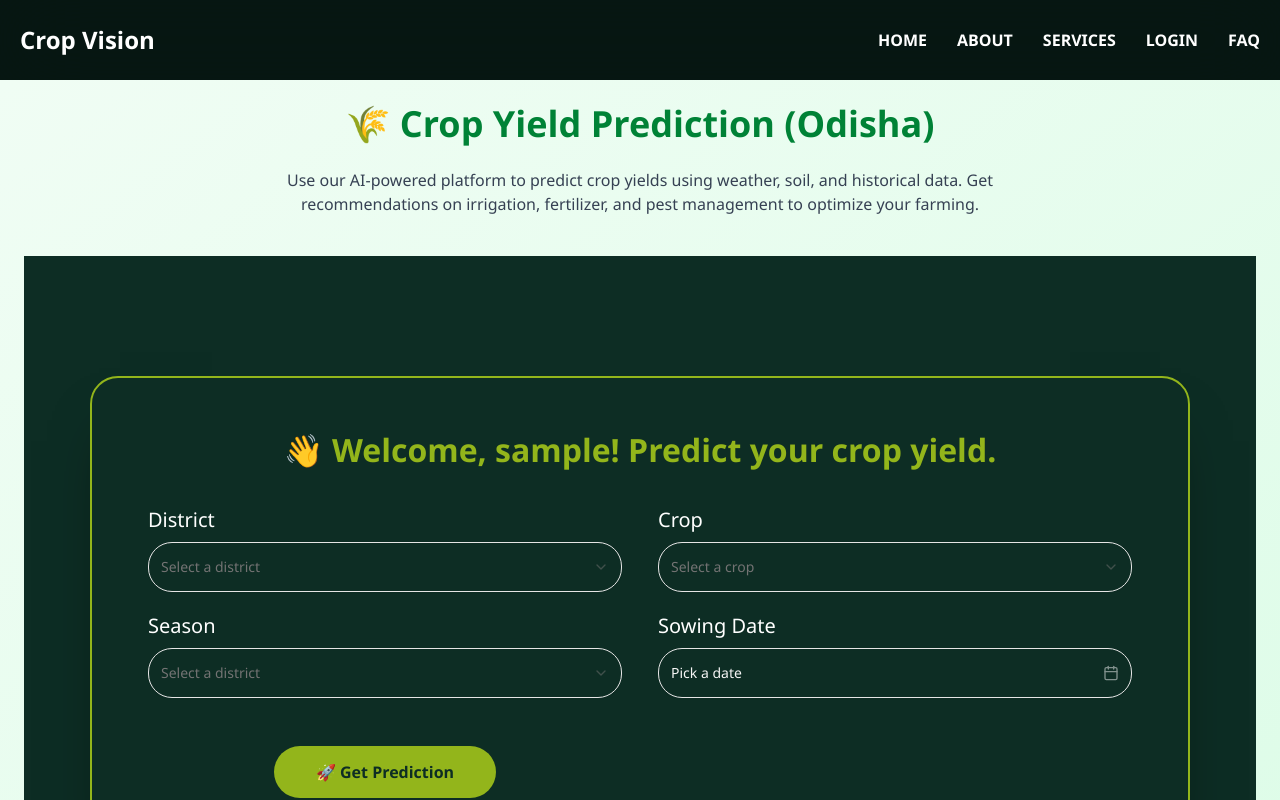
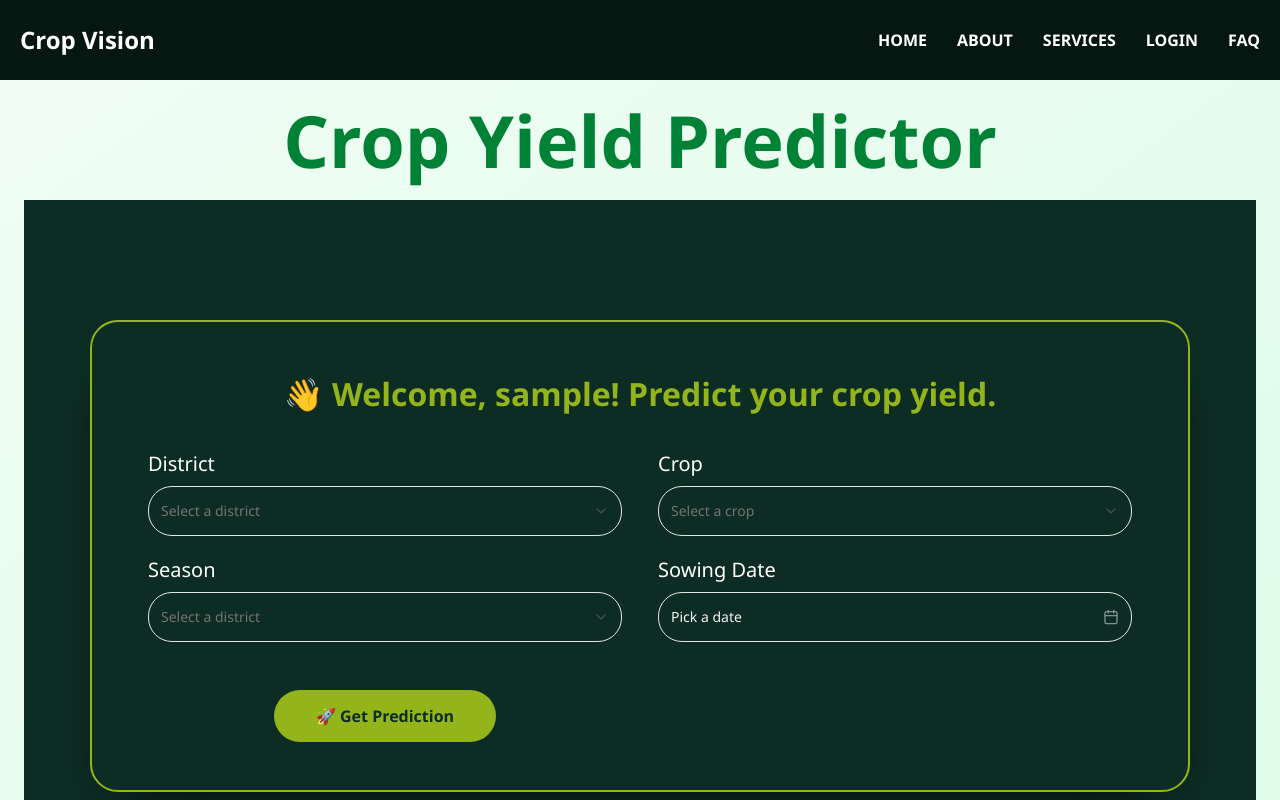
Before and after one commit to Srushtee1706/CropVision, a Next.js app: page /crop-prediction in a window 1280 px wide. Shown: the top 800 px of the page. Built offline with nearby package versions, Linux system fonts and the light colour scheme; sample sign-in values are in the browser's storage.

Commit message:
feat: update CropPredictionPage styling and header text for improved clarity

```diff
--- a/src/app/crop-prediction/page.tsx
+++ b/src/app/crop-prediction/page.tsx
@@ -4,15 +4,15 @@ import CropPredictionForm from '../../components/CropPredictionForm';
 
 export default function CropPredictionPage() {
   return (
-    <main className="min-h-screen bg-gradient-to-br from-green-50 to-green-100 flex flex-col items-center p-6">
-      <h1 className="text-4xl font-extrabold text-green-700 mb-6 text-center">
-        🌾 Crop Yield Prediction (Odisha)
+    <main className="min-h-screen bg-gradient-to-br from-green-50 to-green-100 flex w-full flex-col items-center p-6">
+      <h1 className="text-7xl font-extrabold text-green-700 mb-6 text-center">
+        Crop Yield Predictor
       </h1>
 
-      <p className="max-w-3xl text-center text-gray-700 mb-10">
+      {/* <p className="max-w-3xl text-center text-gray-700 mb-10">
         Use our AI-powered platform to predict crop yields using weather, soil, and historical data.
         Get recommendations on irrigation, fertilizer, and pest management to optimize your farming.
-      </p>
+      </p> */}
 
       <CropPredictionForm />
     </main>
```
